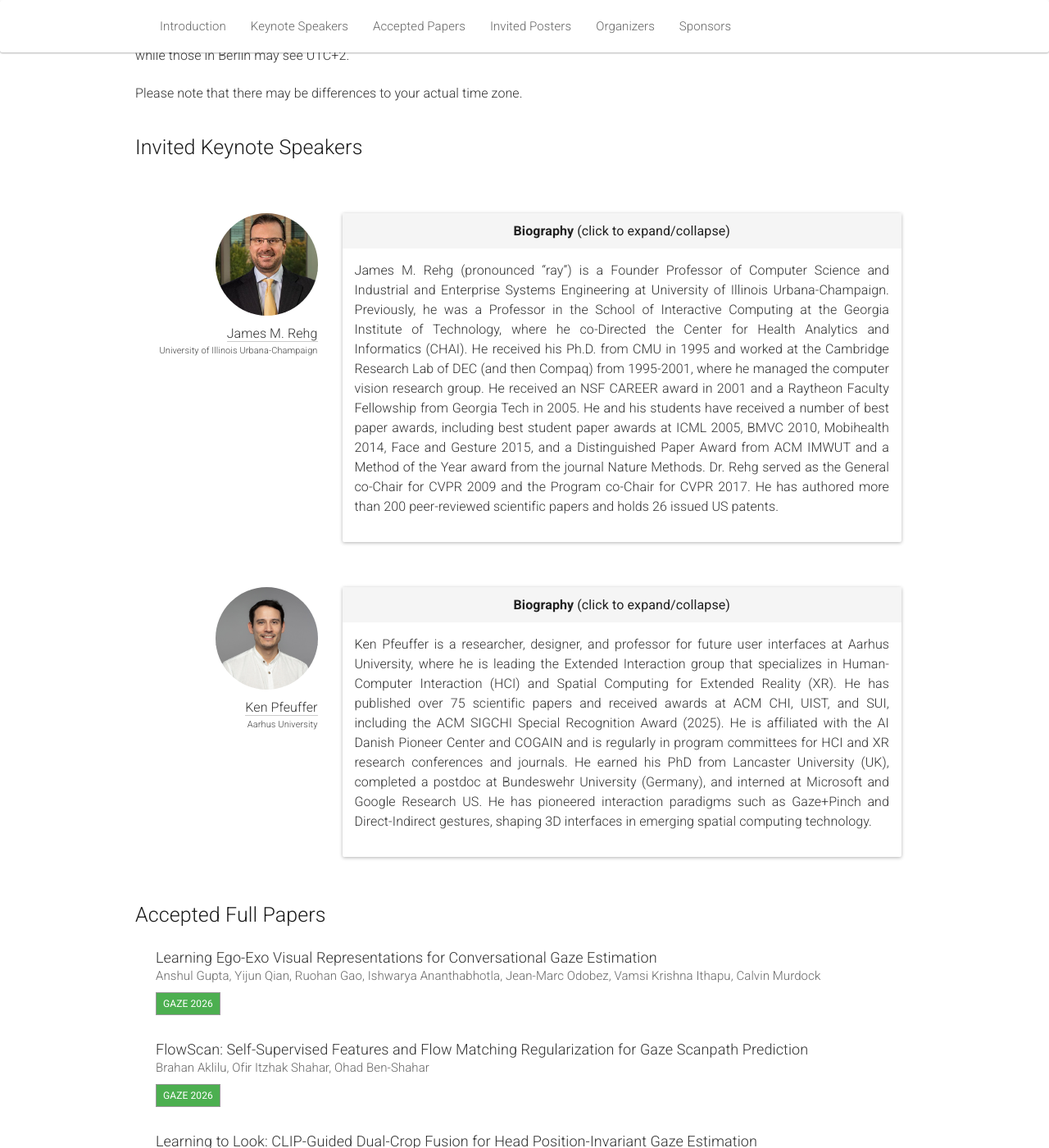
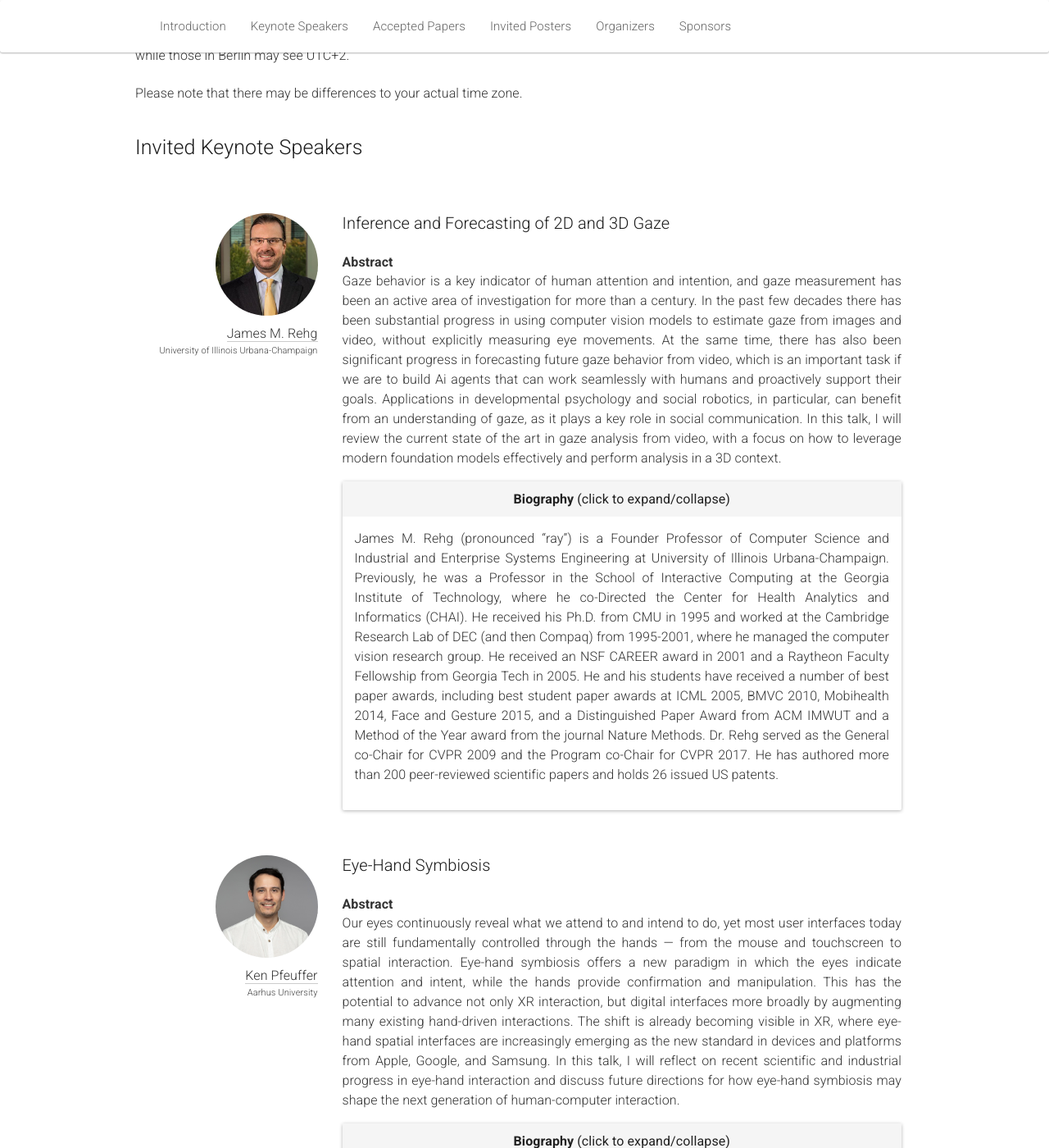
Before and after one commit to gazeworkshop/gazeworkshop.github.io, a Jekyll site: the page built from _pages/home_2026.md, in a window 1280 px wide and 1400 px high, scrolled down 2069 px. Shown: the whole window at 82% size. Built offline with Jekyll 4.4.1, drawn with Linux system fonts in a browser that asks for light colours; nearby versions of some CDN libraries; some of the changed text lies outside the part shown.

Commit message:
add talk abstract and invited papers

```diff
--- a/_pages/home_2026.md
+++ b/_pages/home_2026.md
@@ -195,6 +195,9 @@
         </div>
       </div>
       <div class="col-sm-9">
+        <h3>Inference and Forecasting of 2D and 3D Gaze</h3><br />
+        <b>Abstract</b>
+        <p class="speaker-abstract">Gaze behavior is a key indicator of human attention and intention, and gaze measurement has been an active area of investigation for more than a century. In the past few decades there has been substantial progress in using computer vision models to estimate gaze from images and video, without explicitly measuring eye movements. At the same time, there has also been significant progress in forecasting future gaze behavior from video, which is an important task if we are to build Ai agents that can work seamlessly with humans and proactively support their goals. Applications in developmental psychology and social robotics, in particular, can benefit from an understanding of gaze, as it plays a key role in social communication. In this talk, I will review the current state of the art in gaze analysis from video, with a focus on how to leverage modern foundation models effectively and perform analysis in a 3D context.</p>
 
         <div class="panel panel-default">
           <div class="panel-heading" data-toggle="collapse" href="#jr-bio" style="cursor:pointer;text-align:center">
@@ -222,6 +225,10 @@
         </div>
       </div>
       <div class="col-sm-9">
+        <h3>Eye-Hand Symbiosis</h3><br />
+        <b>Abstract</b>
+        <p class="speaker-abstract">Our eyes continuously reveal what we attend to and intend to do, yet most user interfaces today are still fundamentally controlled through the hands — from the mouse and touchscreen to spatial interaction. Eye-hand symbiosis offers a new paradigm in which the eyes indicate attention and intent, while the hands provide confirmation and manipulation. This has the potential to advance not only XR interaction, but digital interfaces more broadly by augmenting many existing hand-driven interactions. The shift is already becoming visible in XR, where eye-hand spatial interfaces are increasingly emerging as the new standard in devices and platforms from Apple, Google, and Samsung. In this talk, I will reflect on recent scientific and industrial progress in eye-hand interaction and discuss future directions for how eye-hand symbiosis may shape the next generation of human-computer interaction.</p>
+
         <div class="panel panel-default">
           <div class="panel-heading" data-toggle="collapse" href="#kp-bio" style="cursor:pointer;text-align:center">
             <b>Biography <span style="font-weight:normal">(click to expand/collapse)</span></b>
@@ -313,6 +320,77 @@
 	  </span>
       <div class="btn-group btn-group-xs" role="group">
         <button class="btn btn-success">GAZE 2026</button>
+      </div>
+    </div>
+
+  </div>
+</div><br>
+
+<div class="row">
+  <div class="col-xs-12"><a class="anchor" id="invited-posters"></a>
+    <h2>Invited Posters</h2>
+
+    <div class="paper">
+      <span class="title">Attend Before Attention: Efficient and Scalable Video Understanding via Autoregressive Gazing</span>
+      <span class="authors">Baifeng Shi, Stephanie Fu, Long Lian, Hanrong Ye, David Eigen, Aaron Reite, Jan Kautz, Boyi Li, David Chan, Trevor Darrell, Pavlo Molchanov, Danny Yin</span>
+      <div class="btn-group btn-group-xs" role="group">
+        <button class="btn btn-primary">CVPR 2026</button>
+      </div>
+    </div>
+
+    <div class="paper">
+      <span class="title">Beyond Scanpaths: Graph-Based Gaze Simulation in Dynamic Scenes</span>
+      <span class="authors">Luke Palmer, Petar Palasek, Hazem Abdelkawy</span>
+      <div class="btn-group btn-group-xs" role="group">
+        <button class="btn btn-primary">CVPR 2026</button>
+      </div>
+    </div>
+
+    <div class="paper">
+      <span class="title">DriverGaze360: OmniDirectional Driver Attention with Object-Level Guidance</span>
+      <span class="authors">Shreedhar Govil, Didier Stricker, Jason Rambach</span>
+      <div class="btn-group btn-group-xs" role="group">
+        <button class="btn btn-primary">CVPR 2026</button>
+      </div>
+    </div>
+
+    <div class="paper">
+      <span class="title">Forecasting 3D Scanpaths in Egocentric Video</span>
+      <span class="authors">Fiona Ryan, Immanuel Ananthabhotla, Pulkit Qian, Judy Hoffman, James M. Rehg, Vamsi Krishna Ithapu, Calvin Murdock</span>
+      <div class="btn-group btn-group-xs" role="group">
+        <button class="btn btn-primary">CVPR 2026</button>
+      </div>
+    </div>
+
+    <div class="paper">
+      <span class="title">Gaze Target Estimation with Concepts</span>
+      <span class="authors">Xu Cao, Houze Yang, Vipin Gunda, Zhongyi Zhou, Tianyu Xu, Adarsh Kowdle, Inki Kim, James Rehg</span>
+      <div class="btn-group btn-group-xs" role="group">
+        <button class="btn btn-primary">CVPR 2026</button>
+      </div>
+    </div>
+
+    <div class="paper">
+      <span class="title">GazeShift: Unsupervised Gaze Estimation and Dataset for VR</span>
+      <span class="authors">Gil Shapira, Ishay Goldin, Evgeny Artyomov, Niv Zehngut</span>
+      <div class="btn-group btn-group-xs" role="group">
+        <button class="btn btn-primary">CVPR 2026</button>
+      </div>
+    </div>
+
+    <div class="paper">
+      <span class="title">Omni-MMSI: Toward Identity-attributed Social Interaction Understanding</span>
+      <span class="authors">Xinpeng Li, Bolin Lai, Hardy Chen, Shijian Deng, Cihang Xie, Yuyin Zhou, James Matthew Rehg, Yapeng Tian</span>
+      <div class="btn-group btn-group-xs" role="group">
+        <button class="btn btn-primary">CVPR 2026</button>
+      </div>
+    </div>
+
+    <div class="paper">
+      <span class="title">See Through the Noise: Improving Domain Generalization in Gaze Estimation</span>
+      <span class="authors">Yanming Peng, Shijing Wang, Yaping Huang, Yi Tian</span>
+      <div class="btn-group btn-group-xs" role="group">
+        <button class="btn btn-primary">CVPR 2026</button>
       </div>
     </div>
 
```
